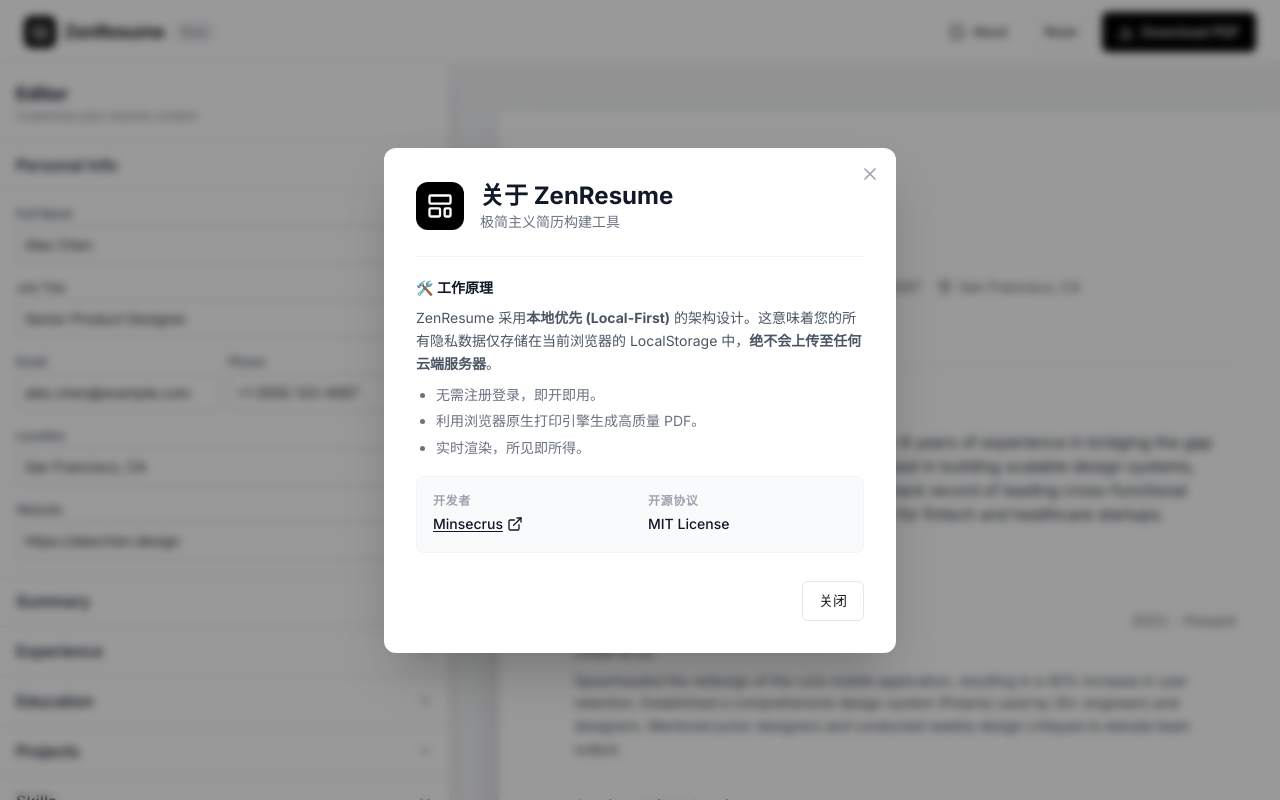
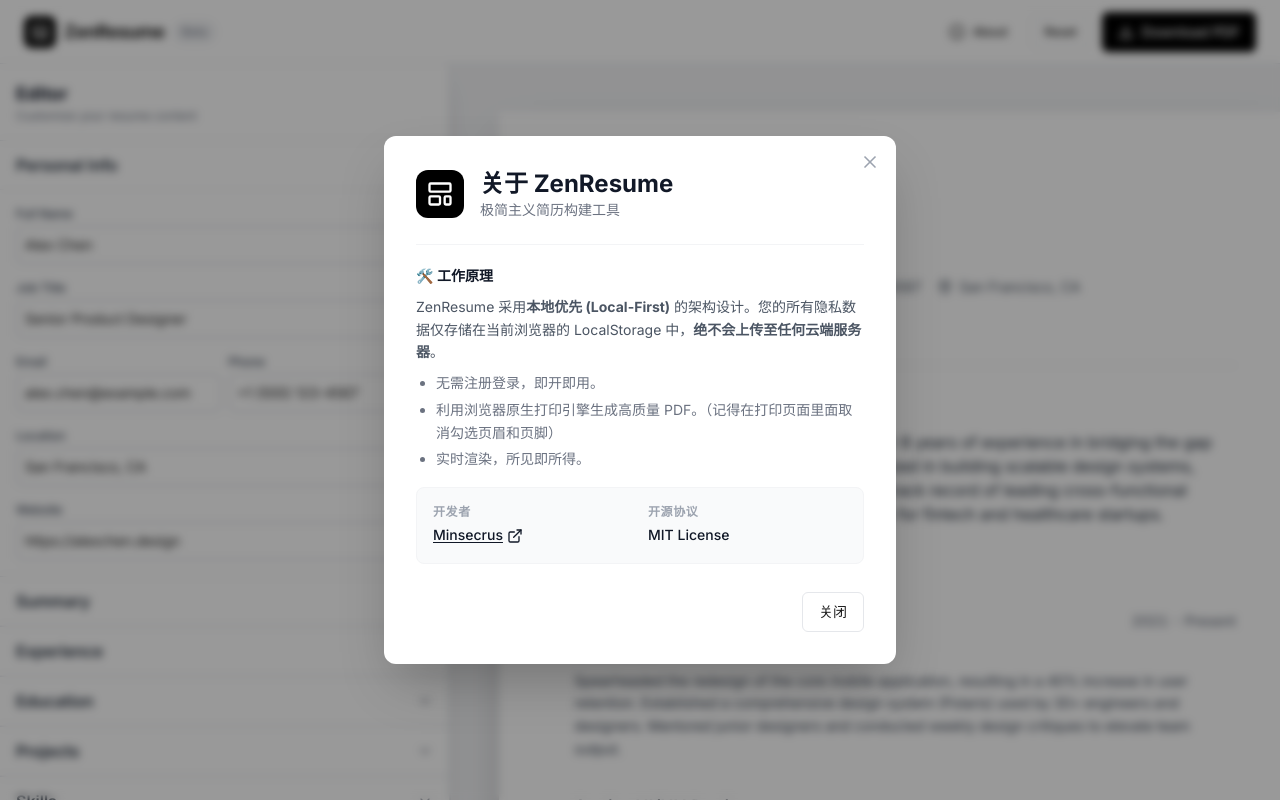
Before and after one commit to Minsecrus/ZenResume-Generator, a React (Vite) app: page / in a window 1280 px wide. Both pictures are taken after a click on the button "About". Built offline with nearby package versions, Linux system fonts and the light colour scheme.

Commit message:
feat: 更新简历预览说明，增加打印提示并优化本地存储描述

```diff
--- a/App.tsx
+++ b/App.tsx
@@ -140,11 +140,11 @@
                 <div>
                   <h3 className="font-semibold text-gray-900 mb-2">🛠️ 工作原理</h3>
                   <p className="mb-2">
-                    ZenResume 采用<strong>本地优先 (Local-First)</strong> 的架构设计。这意味着您的所有隐私数据仅存储在当前浏览器的 LocalStorage 中，<strong>绝不会上传至任何云端服务器</strong>。
+                    ZenResume 采用<strong>本地优先 (Local-First)</strong> 的架构设计。您的所有隐私数据仅存储在当前浏览器的 LocalStorage 中，<strong>绝不会上传至任何云端服务器</strong>。
                   </p>
                   <ul className="list-disc pl-5 space-y-1 text-gray-500">
                     <li>无需注册登录，即开即用。</li>
-                    <li>利用浏览器原生打印引擎生成高质量 PDF。</li>
+                    <li>利用浏览器原生打印引擎生成高质量 PDF。（记得在打印页面里面取消勾选页眉和页脚）</li>
                     <li>实时渲染，所见即所得。</li>
                   </ul>
                 </div>
--- a/components/ResumePreview.tsx
+++ b/components/ResumePreview.tsx
@@ -6,18 +6,10 @@
   data: ResumeData;
 }
 
-interface PageBreak {
-  before: string;
-  after: string;
-}
+const HEADER_HEIGHT = 80;
+const SUMMARY_HEIGHT = 60;
+const PAGE_CONTENT_HEIGHT = 250;
 
-// --- 配置参数 ---
-const HEADER_HEIGHT = 80;
-const SUMMARY_HEIGHT = 60; // 稍微增加预估高度
-// 关键：设为 240mm (A4 297 - 上下边距 40 - 缓冲 17)，确保内容绝不溢出
-const PAGE_CONTENT_HEIGHT = 240;
-
-// 估算每项的高度权重
 const ITEM_HEIGHTS = {
   experience: 90,
   project: 60,
```
